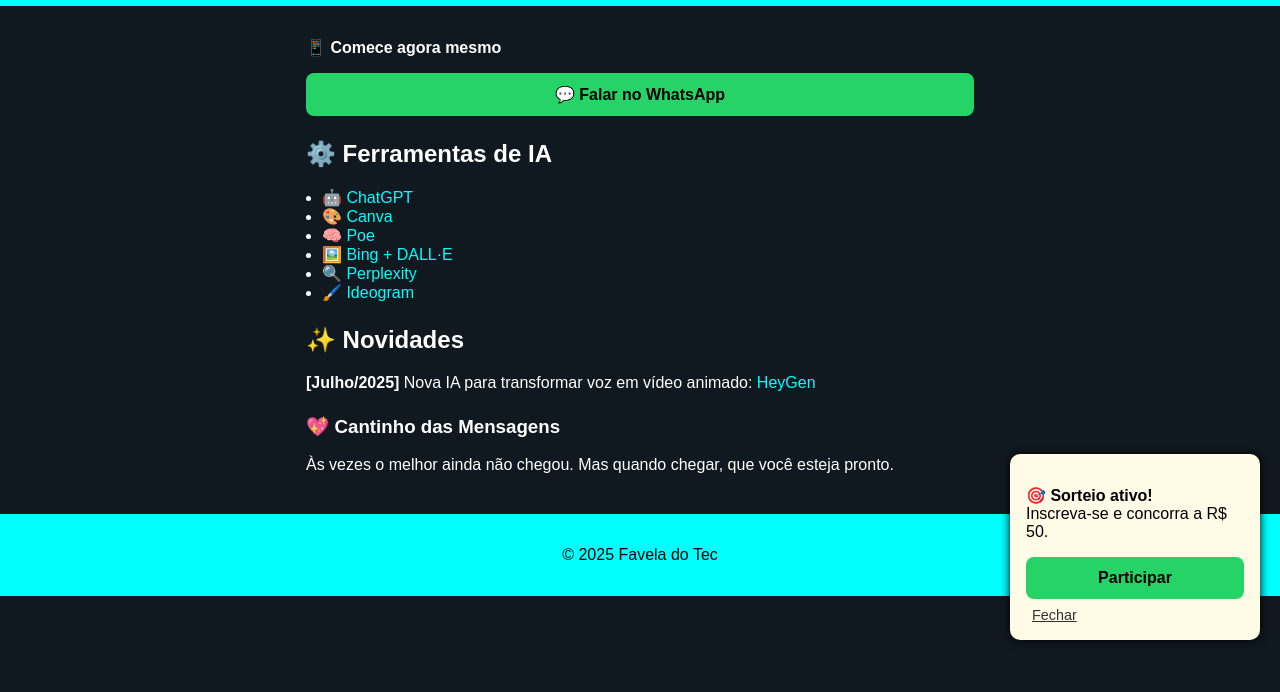
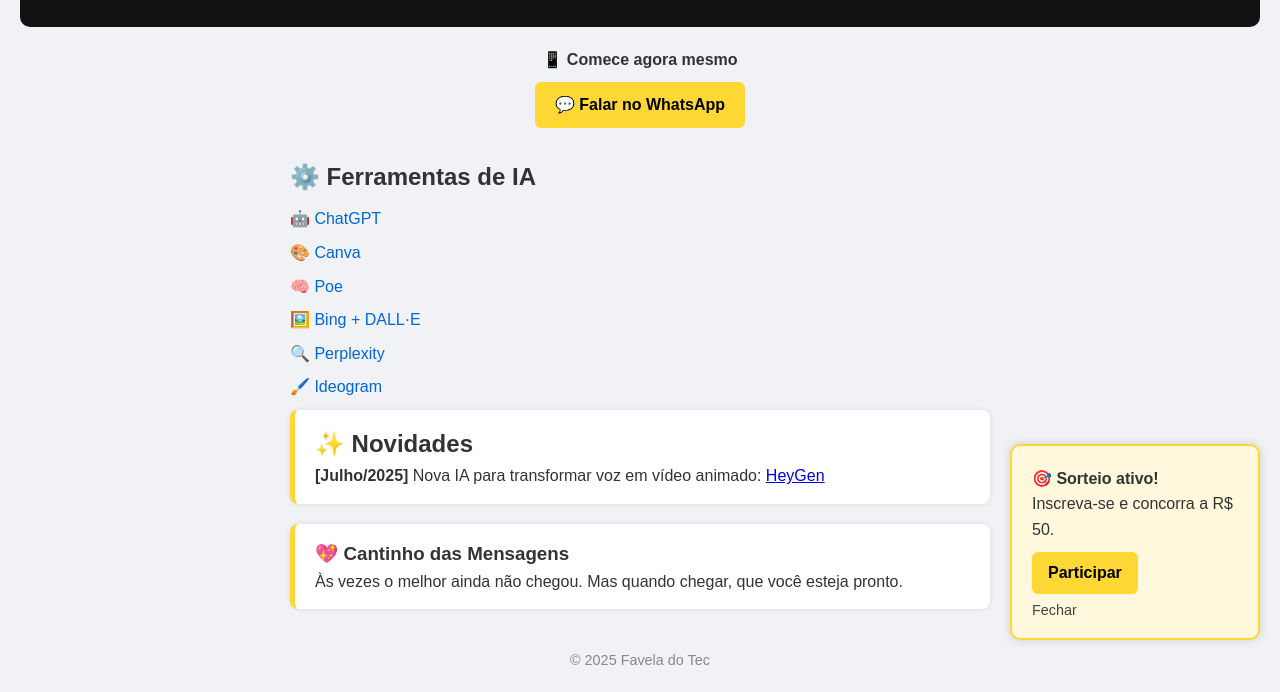
Before and after one commit to ventoveloz/praiaja, a plain HTML site: page index.html in a window 1280 px wide. Shown: the part 140-832 px from the top of the page. Before the commit the page ends 800 px from the top, so only its background shows below. Drawn offline with Linux system fonts and the light colour scheme.

Commit message:
Update style.css

```diff
--- a/style.css
+++ b/style.css
@@ -1,86 +1,125 @@
-
+/* Reset básico */
 * {
+  margin: 0;
+  padding: 0;
   box-sizing: border-box;
 }
 
 body {
-  font-family: sans-serif;
-  margin: 0;
-  padding: 0;
-  background: #101820;
-  color: #fff;
+  font-family: Arial, sans-serif;
+  background-color: #f0f2f5;
+  color: #333;
+  line-height: 1.6;
+  padding: 20px;
 }
 
-header, footer {
-  background: #0ff;
-  color: #000;
+header {
+  background-color: #111;
+  color: #fdd835;
   text-align: center;
-  padding: 1em;
+  padding: 30px 10px;
+  border-radius: 10px;
+  margin-bottom: 20px;
+}
+
+header h1 {
+  font-size: 2em;
+  margin-bottom: 10px;
 }
 
 main {
-  padding: 1em;
+  max-width: 700px;
+  margin: 0 auto;
 }
 
-section {
-  margin-bottom: 1.5em;
+.hero {
+  text-align: center;
+  margin-bottom: 30px;
 }
 
-ul {
-  padding-left: 1em;
+.btn-principal {
+  display: inline-block;
+  margin-top: 10px;
+  padding: 10px 20px;
+  background-color: #fdd835;
+  color: #000;
+  text-decoration: none;
+  font-weight: bold;
+  border-radius: 6px;
+  transition: background 0.3s;
 }
 
-a {
-  color: #00ffff;
-  text-decoration: none;
+.btn-principal:hover {
+  background-color: #ffe066;
 }
 
-.btn-principal, .popup-btn {
-  display: block;
-  background: #25d366;
-  color: #000;
+.links ul {
+  list-style: none;
+  padding: 0;
+  margin: 10px 0;
+}
+
+.links li {
+  margin: 8px 0;
+}
+
+.links a {
+  color: #0366d6;
+  text-decoration: none;
+  font-weight: 500;
+}
+
+.links a:hover {
+  text-decoration: underline;
+}
+
+.novidades,
+.cantinho {
+  background-color: #fff;
+  border-left: 5px solid #fdd835;
+  padding: 15px 20px;
+  border-radius: 8px;
+  margin-bottom: 20px;
+  box-shadow: 0 0 5px rgba(0,0,0,0.1);
+}
+
+footer {
   text-align: center;
-  padding: 12px;
-  border-radius: 8px;
-  font-weight: bold;
-  margin-top: 10px;
-  text-decoration: none;
+  margin-top: 40px;
+  color: #888;
+  font-size: 0.9em;
 }
 
 .popup {
   position: fixed;
-  bottom: 1em;
-  left: 1em;
-  right: 1em;
-  background: #fffbe6;
+  bottom: 20px;
+  right: 20px;
+  background: #fff8dc;
+  border: 2px solid #fdd835;
+  padding: 20px;
+  border-radius: 10px;
+  box-shadow: 0 0 10px #ccc;
+  z-index: 999;
+  max-width: 250px;
+}
+
+.popup-btn {
+  display: inline-block;
+  background-color: #fdd835;
   color: #000;
-  padding: 1em;
-  border-radius: 10px;
-  box-shadow: 0 0 10px #000;
-  z-index: 999;
+  padding: 8px 16px;
+  margin-top: 10px;
+  text-decoration: none;
+  font-weight: bold;
+  border-radius: 6px;
 }
 
 .popup button {
   display: block;
-  margin-top: 0.5em;
+  margin-top: 8px;
   background: transparent;
   border: none;
-  color: #333;
+  color: #444;
   font-size: 0.9em;
-  text-decoration: underline;
   cursor: pointer;
 }
-
-@media (min-width: 768px) {
-  main {
-    max-width: 700px;
-    margin: 0 auto;
-  }
-
-  .popup {
-    left: unset;
-    right: 20px;
-    bottom: 20px;
-    width: 250px;
-  }
-}
```
